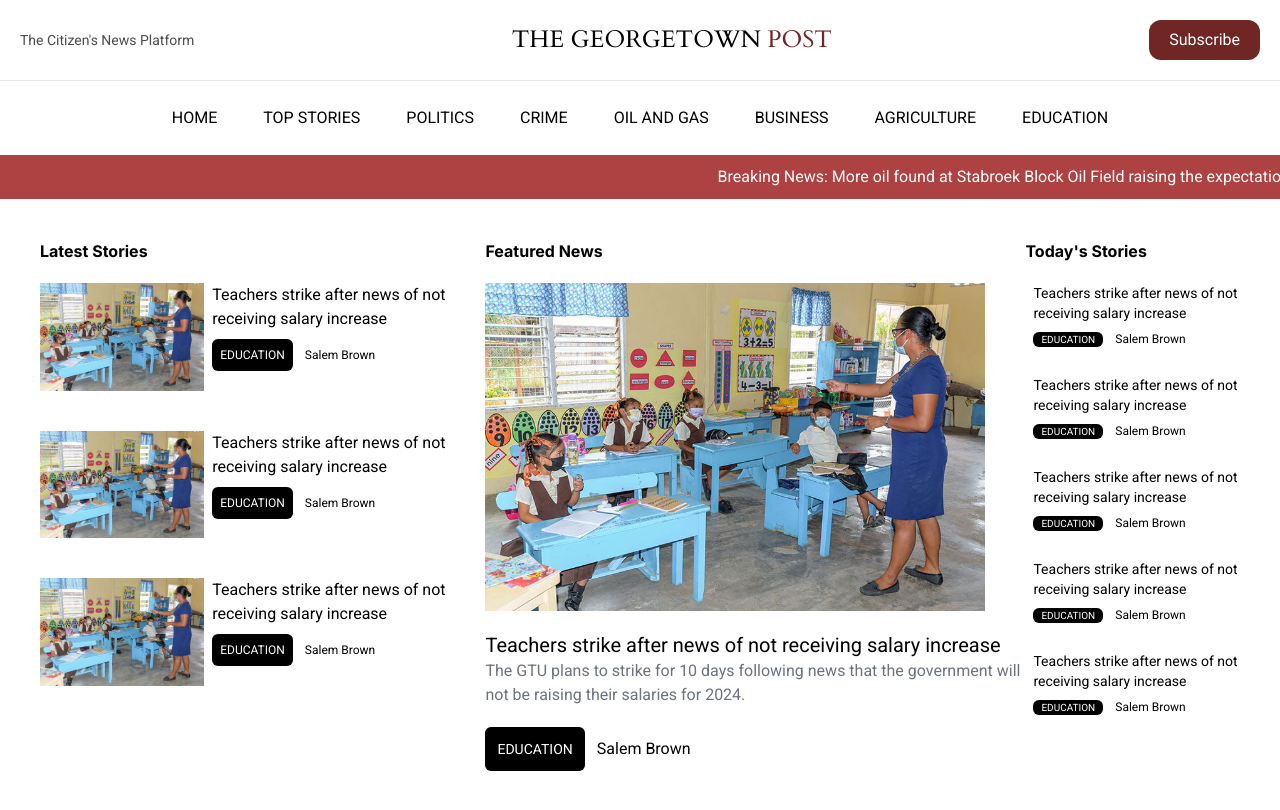
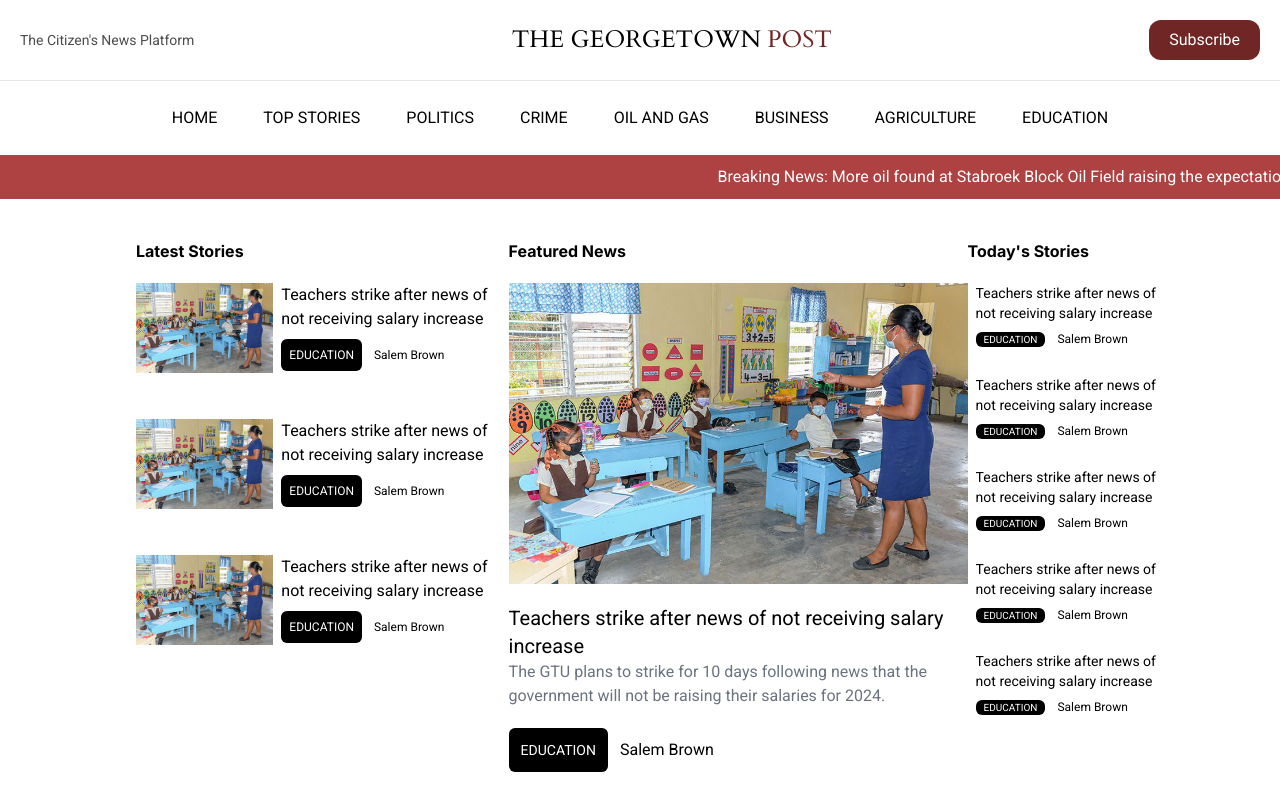
Before and after one commit to stephonfraser/the-georgetown-post, a Next.js app: page / in a window 1280 px wide. Shown: the top 810 px of the page. Built offline with nearby package versions, Linux system fonts and the light colour scheme.

Commit message:
Added container to layout and updated description

```diff
--- a/app/layout.tsx
+++ b/app/layout.tsx
@@ -6,7 +6,7 @@ const inter = Inter({ subsets: ["latin"] });
 
 export const metadata: Metadata = {
   title: "The Georgetown Post",
-  description: "News written by citizens, for citizens",
+  description: "News written by citizens, for Citizens",
 };
 
 export default function RootLayout({
--- a/app/page.tsx
+++ b/app/page.tsx
@@ -14,9 +14,11 @@ export default function Home() {
       <Navbar />
       <ScrollText />
       <div className="top-news flex justify-center">
-        <NewsHero storyType={'latest'}/>
-        <NewsHero storyType={'feature'}/>
-        <NewsHero storyType={'today'}/>
+        <div className="news-hero-body flex justify-center">
+          <NewsHero storyType={'latest'}/>
+          <NewsHero storyType={'feature'}/>
+          <NewsHero storyType={'today'}/>
+        </div>
       </div>
     </main>
   );
```
